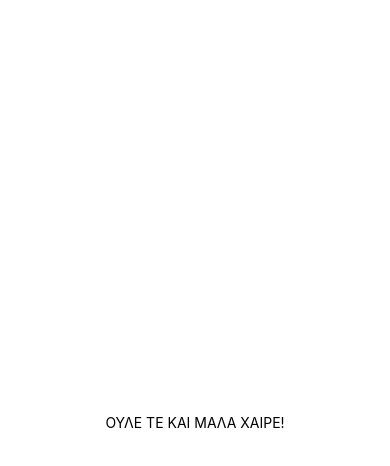
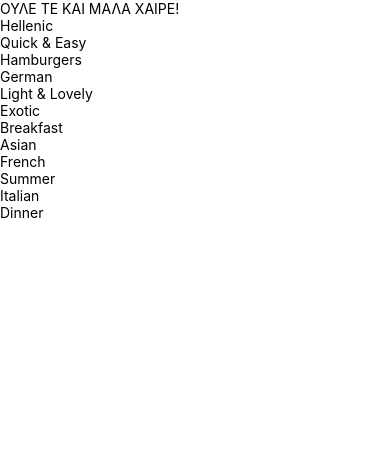
Before and after one commit to 1KRS/yevma, a React Native app: screen / in a window 390 px wide. Shown: the top 466 px of the page. Built offline with nearby package versions, Linux system fonts and the light colour scheme.

Commit message:
Getting Started with the App & Outputting Meal Categories

```diff
--- a/App.js
+++ b/App.js
@@ -1,21 +1,23 @@
 import { StatusBar } from 'expo-status-bar';
 import { StyleSheet, Text, View } from 'react-native';
+import CategoriesScreen from './screens/CategoriesScreen';
 
 export default function App() {
   return (
     <View style={styles.container}>
       <Text>ΟΥΛΕ ΤΕ ΚΑΙ ΜΑΛΑ ΧΑΙΡΕ!</Text>
       <StatusBar style="auto" />
+      <CategoriesScreen></CategoriesScreen>
     </View>
   );
 }
 
 const styles = StyleSheet.create({
   container: {
-    flex: 1,
-    backgroundColor: '#fff',
-    alignItems: 'center',
-    justifyContent: 'center',
+    // flex: 1,
+    // backgroundColor: '#fff',
+    // alignItems: 'center',
+    // justifyContent: 'center',
   },
 });
-``
+``;
--- /dev/null
+++ b/components/CategoryGridTile.js
@@ -0,0 +1,14 @@
+import { Pressable, Text, View } from 'react-native';
+
+const CategoryGridTile = ({title, color}) => {
+  return (
+    <View>
+      <Pressable>
+        <View>
+          <Text>{title}</Text>
+        </View>
+      </Pressable>
+    </View>
+  );
+};
+export default CategoryGridTile;
--- /dev/null
+++ b/screens/CategoriesScreen.js
@@ -0,0 +1,13 @@
+import { FlatList } from 'react-native';
+import { CATEGORIES } from '../data/dummy-data';
+import CategoryGridTile from '../components/CategoryGridTile';
+
+const renderCategoryItem = (itemData) => {
+  console.log('ID',  itemData)
+  return <CategoryGridTile title={itemData.item.title} color={itemData.item.color}/>
+}
+
+const CategoriesScreen = () => {
+  return <FlatList data={CATEGORIES} keyExtractor={(item) => item.id} renderItem={renderCategoryItem}/>;
+};
+export default CategoriesScreen;
```
